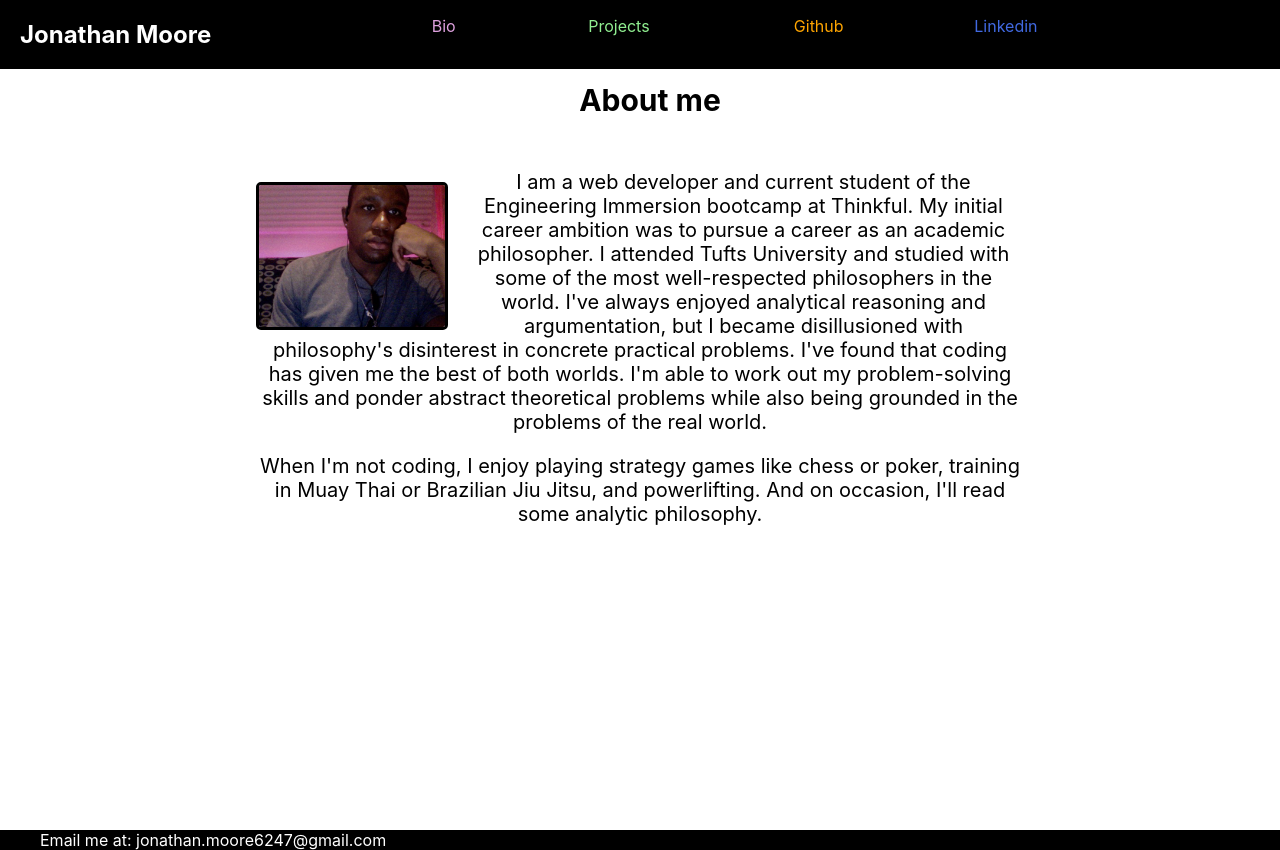
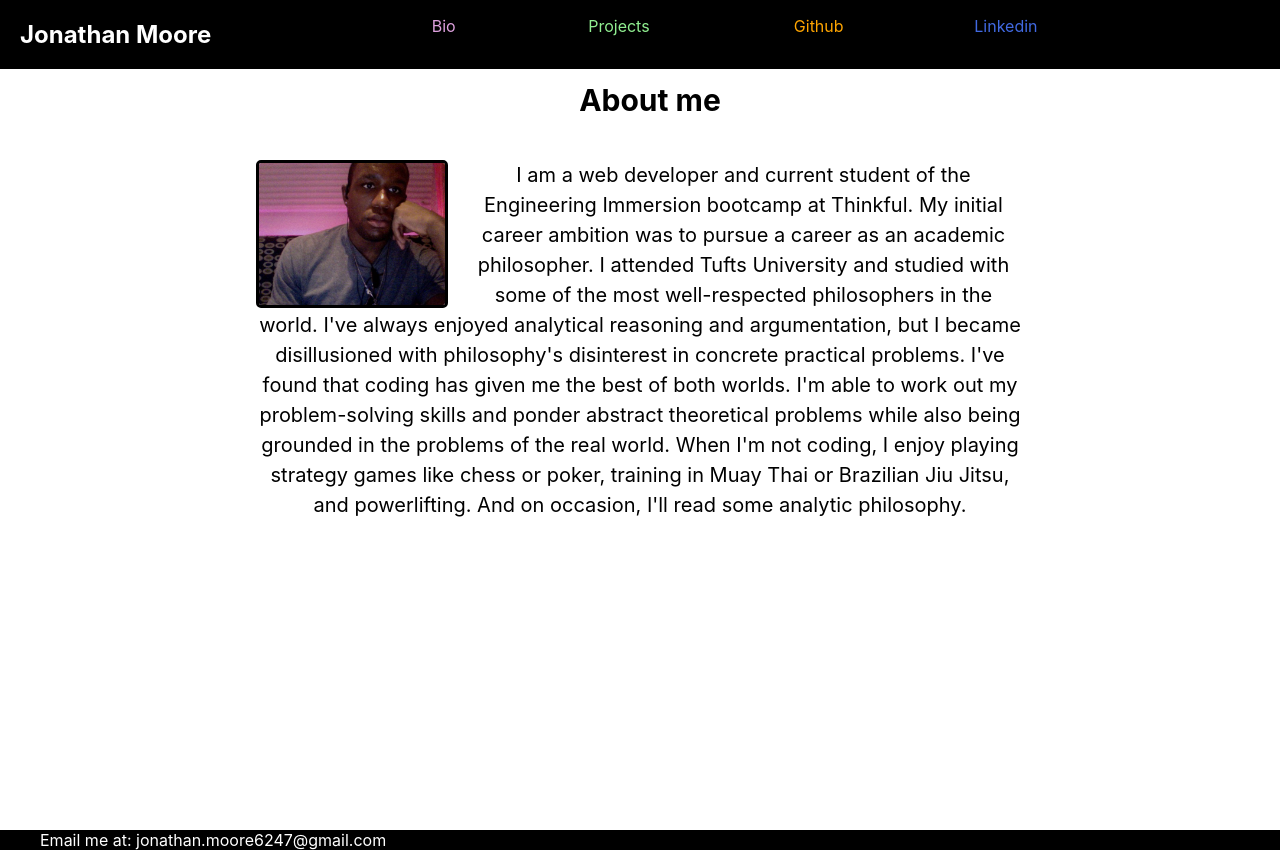
Before and after one commit to JonathanEdMoore/Portfolio, a React (Create React App) app: page /about in a window 1280 px wide. Built offline with nearby package versions, Linux system fonts and the light colour scheme.

Commit message:
Modified styling

```diff
--- a/src/components/App/App.css
+++ b/src/components/App/App.css
@@ -17,15 +17,6 @@ body {
   border: solid black;
   margin-bottom: 20px;
   margin-top: 50px;
-}
-
-.profile-photo{
-  float: left;
-  width: 25%;
-  margin-top: 32px;
-  margin-right: 15px;
-  border: solid black;
-  border-radius: 5px;
 }
 
 .header-image{
@@ -55,6 +46,7 @@ h1{
 
 h2{
   margin-left: 20px;
+  width: 25%;
 }
 
 a{
@@ -74,6 +66,7 @@ button{
   line-height: 40px;
 }
 
+
 /* Non-mobile, grid */
 @media only screen and (min-width: 850px){
   h1{
@@ -89,9 +82,9 @@ button{
     margin-bottom: 50px;
   }
 
-  h2{
+  /* h2{
     width: 25%;
-  }
+  } */
 
   nav ul li{
     text-align: right;
--- a/src/routes/AboutPage/AboutPage.css
+++ b/src/routes/AboutPage/AboutPage.css
@@ -1,5 +1,29 @@
+.about-header{
+  text-align: center;
+  margin-top: 250px;
+
+}
+
+p{
+  margin-top: 10px;
+  line-height: 150%;
+
+}
+
+.profile-photo{
+  float: left;
+  width: 25%;
+  margin-top: 32px;
+  margin-right: 15px;
+  border: solid black;
+  border-radius: 5px;
+  margin-top: 10px;
+}
+
+@media only screen and (min-width: 850px){
 .about-header{
   line-height: 100px;
   display: inline;
   text-align: center;
 }
+}
--- a/src/routes/AboutPage/AboutPage.js
+++ b/src/routes/AboutPage/AboutPage.js
@@ -1,9 +1,9 @@
 import React from 'react'
 import './AboutPage.css'
 
-export default class AboutPage extends React.Component{
-  render(){
-    return(
+export default class AboutPage extends React.Component {
+  render() {
+    return (
       <div>
         <section className="bio">
           <h2 className="about-header">About me</h2>
@@ -14,9 +14,8 @@ export default class AboutPage extends React.Component{
             of the most well-respected philosophers in the world. I've always enjoyed analytical reasoning and
             argumentation, but I became disillusioned with philosophy's disinterest in concrete practical problems. I've
             found that coding has given me the best of both worlds. I'm able to work out my problem-solving skills and
-          ponder abstract theoretical problems while also being grounded in the problems of the real world.</p>
-        <a name="projects"></a>
-        <p>When I'm not coding, I enjoy playing strategy games like chess or poker, training in Muay Thai or Brazilian
+            ponder abstract theoretical problems while also being grounded in the problems of the real world.
+          When I'm not coding, I enjoy playing strategy games like chess or poker, training in Muay Thai or Brazilian
           Jiu Jitsu, and powerlifting. And on occasion, I'll read some analytic philosophy.</p>
         </section>
       </div>
--- a/src/routes/ProjectsPage/ProjectsPage.css
+++ b/src/routes/ProjectsPage/ProjectsPage.css
@@ -1,5 +1,18 @@
 .project-header{
-  line-height: 100px;
-  display: inline;
   text-align: center;
+  margin-top: 250px;
 }
+
+p{
+  margin-top: 10px;
+  line-height: 150%;
+}
+
+
+@media only screen and (min-width: 850px){
+  .project-header{
+    line-height: 100px;
+    display: inline;
+    text-align: center;
+  }
+}
```
Lines whose indentation alone changed are shown as unchanged.
